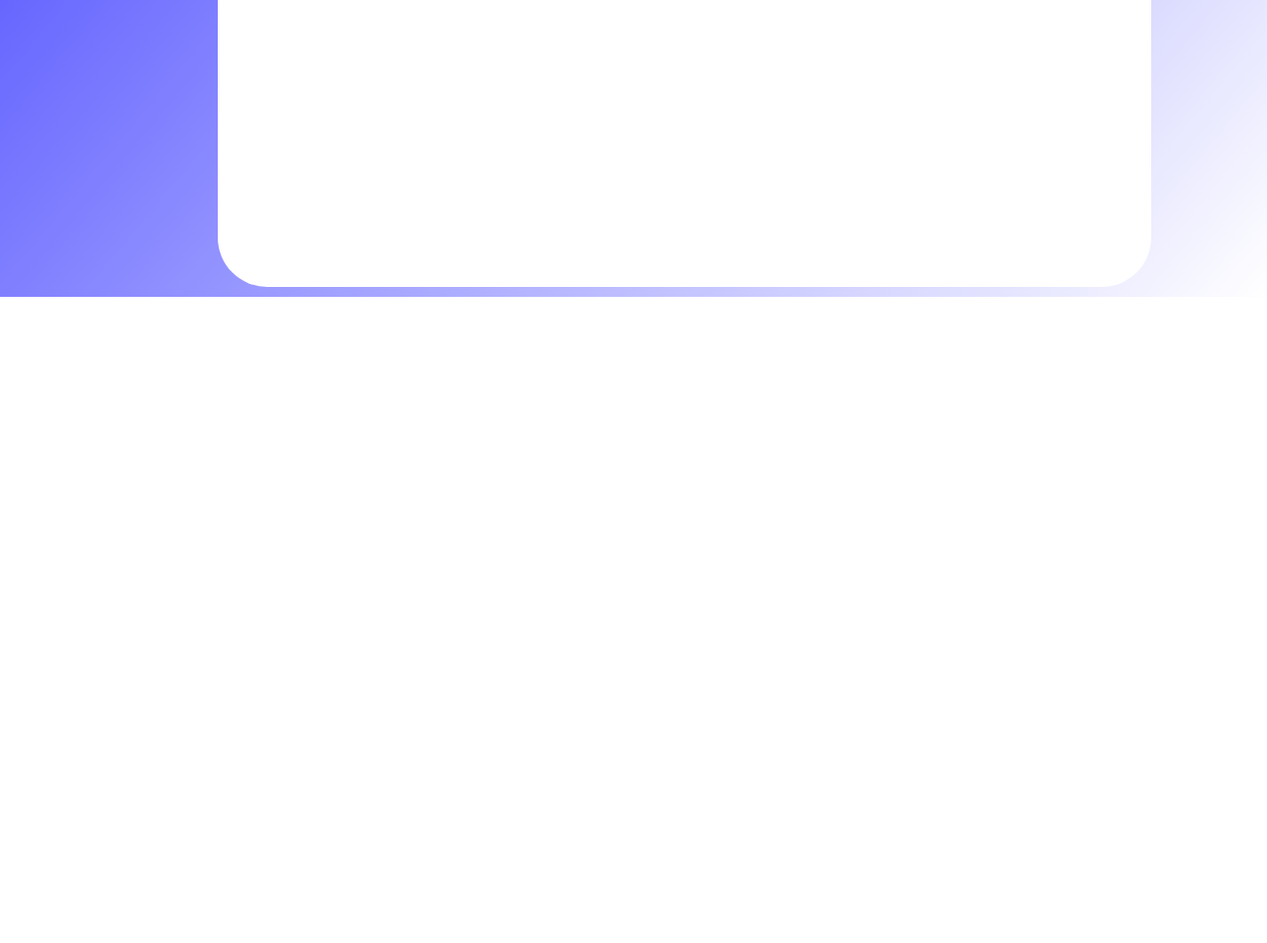
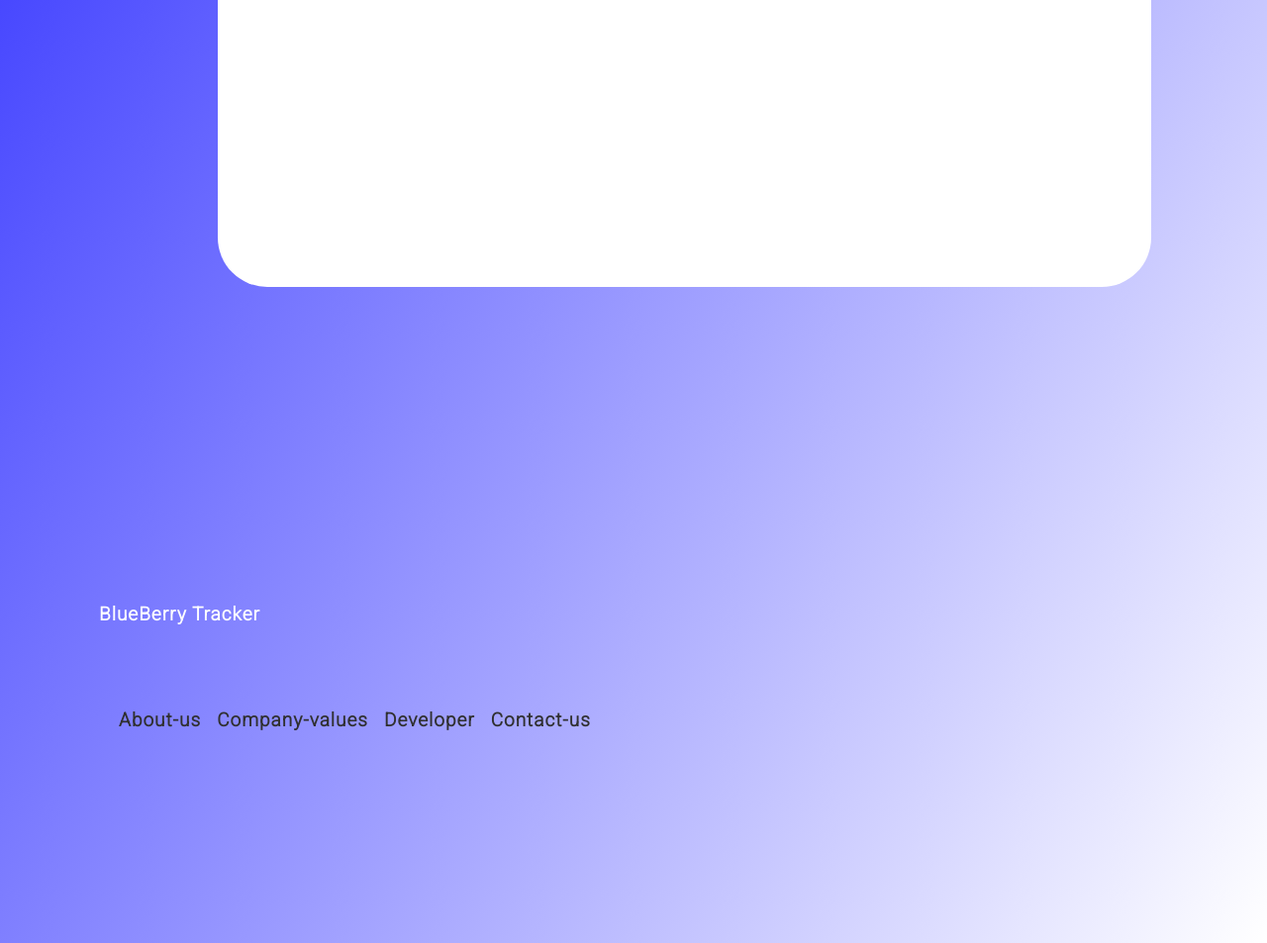
Before and after one commit to ENRIQUE0957/Crypto-Tracker-Website, a website built with Parcel: page index.html in a window 1280 px wide. Shown: the part 1234-2187 px from the top of the page at 99% size. Before the commit the page ends 1534 px from the top, so only its background shows below. Built offline with nearby package versions, Linux system fonts and the light colour scheme; no server answers.

```diff
--- a/index.html
+++ b/index.html
@@ -178,5 +178,20 @@
     </div>
 
 
+    <footer>
+        <section class = "footer">
+            <h2 class ="website-title-1">BlueBerry Tracker</h2>
+            <div class = "contact-us">
+                <ul class = "services">
+                    <li class ="footer-service">About-us</li>
+                    <li class ="footer-service">Company-values</li>
+                    <li class ="footer-service">Developer</li>
+                    <li class ="footer-service">Contact-us</li>
+                </ul>
+            </div>
+            <div class = "mentiones"></div>
+        </section>
+    </footer>
+    </html>
+
 </body>
-</html>
--- a/style.css
+++ b/style.css
@@ -86,7 +86,11 @@
     color:white;
     font-family:Roboto;
     font-weight:600;
-    font-size:1.9rem
+    font-size:1.9rem;
+    letter-spacing:1px;
+
+
+
 }
 .header-price{
 margin-right:3rem;
@@ -305,6 +309,7 @@
 top:70%;
 font-size:1.4rem;
 font-weight:600;
+letter-spacing:1px
 }
 .Trending-market-Rank{
 position:absolute;
@@ -323,3 +328,38 @@
     color:blue;
     margin-top:1rem;
 }
+
+.footer{
+  padding:20rem 10rem;
+  margin-top:11rem;
+
+}
+.website-title-1{
+    color:white;
+    font-family:Roboto;
+    font-weight:600;
+    font-size:1.9rem;
+    letter-spacing:1px;
+}
+.contact-us{
+
+}
+.services{
+list-style:none;
+display:flex;
+column-gap:1.6rem;
+margin-top:8rem;
+
+}
+.footer-service:hover{
+    background-color:rgba(228, 228, 228, 0.726);
+    cursor:pointer
+}
+.footer-service{
+color:rgb(48, 48, 48);
+font-size:1.9rem;
+letter-spacing:1px;
+font-family:Roboto;
+font-weight:600;
+
+}
```
Also changed, not shown: dist/index.html, 2 other files.
